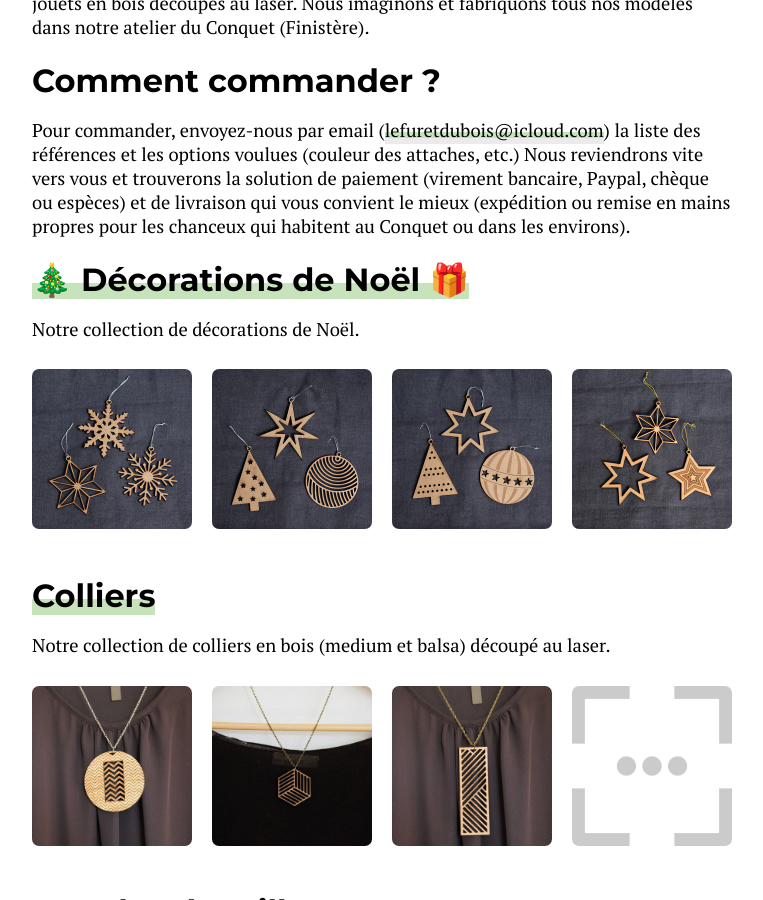
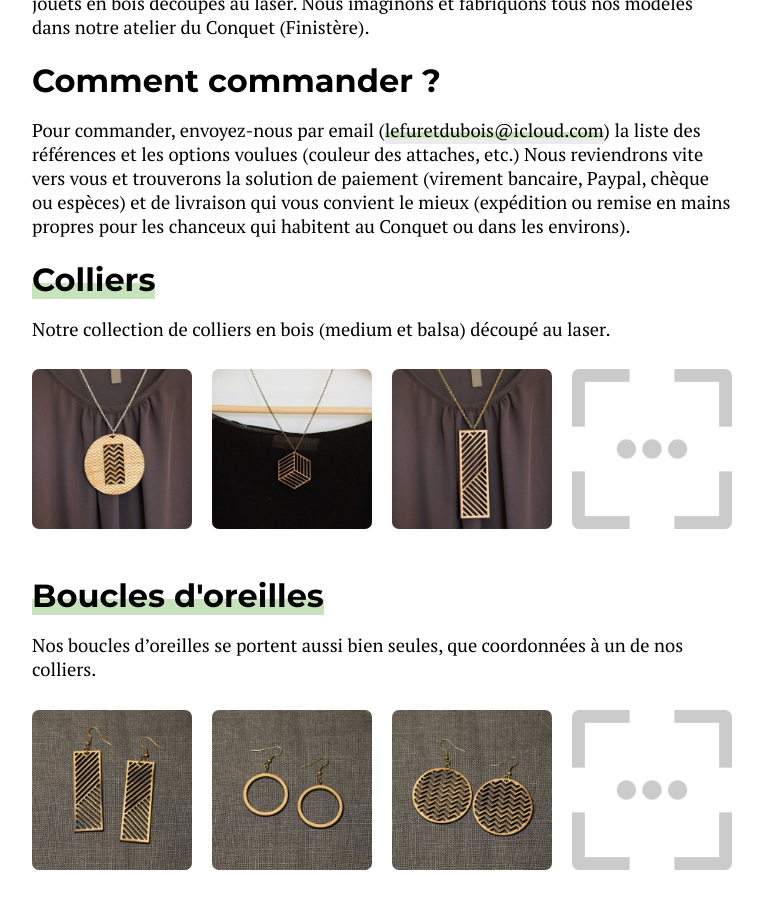
Before and after one commit to lefuretdubois/lefuretdubois.github.io, a Jekyll site: the page built from index.html, in a window 1280 px wide and 900 px high, scrolled down 427 px. Shown: the whole window, without its empty margins (258-1021 px from the left). Built offline with Jekyll 4.4.1, drawn with Linux system fonts in a browser that asks for light colours; nearby versions of some CDN libraries; the list of posts is cut into pages by our own code.

Commit message:
ignore vendor + kill Christmas

```diff
--- a/Gemfile
+++ b/Gemfile
@@ -1,9 +1,11 @@
 # frozen_string_literal: true
 
 source "https://rubygems.org"
-gemspec
+# gemspec
 
 gem 'jekyll'
+#gem "github-pages", group: :jekyll_plugins
+gem "webrick", "~> 1.8"
 
 gem 'wdm', '>= 0.1.0'
 
@@ -11,3 +13,5 @@ gem 'jekyll-paginate'
 gem 'jekyll-feed'
 gem 'jekyll-seo-tag'
 gem 'jekyll-sitemap'
+
+gem "jekyll-yamt"
--- a/_config.yml
+++ b/_config.yml
@@ -1,4 +1,5 @@
 # Site settings
+remote_theme: jekyll-yamt
 title: Le furet du bois
 description: "Créations en bois."
 url:  "https://lefuretdubois.com" # Actual base url of the website
--- a/_product_sets/00 noel.md
+++ /dev/null
@@ -1,6 +0,0 @@
----
-layout: product_set
-title: 🎄 Décorations de Noël 🎁
-product_filter: product.tags contains 'noel'
----
-Notre collection de décorations de Noël.
```
Also changed, not shown: Gemfile.lock, 1 other file.
